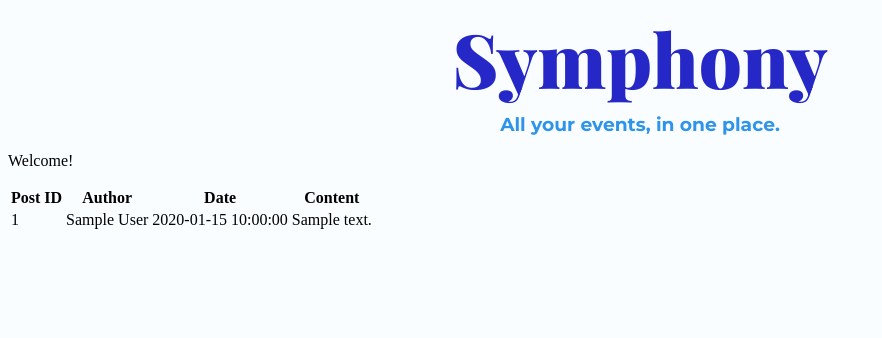
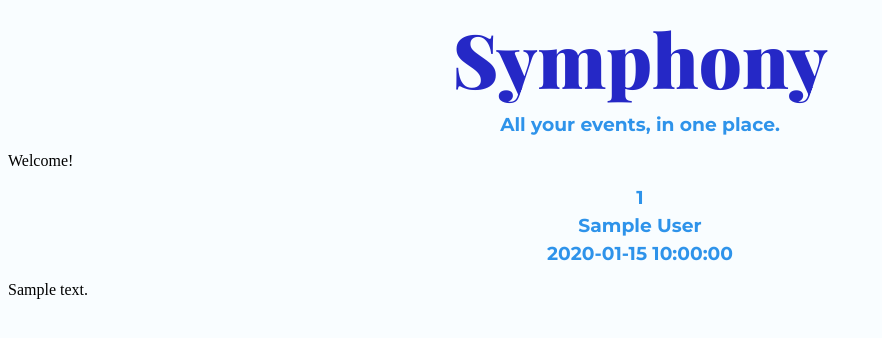
Before and after one commit to projectsymphony/projectsymphony.github.io, a PHP site: page / in a window 1280 px wide. Shown: the top 338 px of the page, without its empty margins (0-882 px from the left). Run offline with PHP 8.4, Linux system fonts and the light colour scheme; tables that the repository leaves empty or names only in its code hold one stand-in row (values such as "Sample post").

Commit message:
changed table to div

```diff
--- a/index.php
+++ b/index.php
@@ -15,22 +15,28 @@
         $sql = "SELECT * FROM post";
         $result = mysqli_query($conn, $sql);
         if($result -> num_rows > 0){
-                echo " <table> ";
-                echo "     <tr> ";
-                echo "         <th>Post ID</th> ";
-                echo "         <th>Author</th> ";
-                echo "         <th>Date</th> ";
-                echo "         <th>Content</th> ";
-                echo "     </tr> ";
+                // echo " <table> ";
+                // echo "     <tr> ";
+                // echo "         <th>Post ID</th> ";
+                // echo "         <th>Author</th> ";
+                // echo "         <th>Date</th> ";
+                // echo "         <th>Content</th> ";
+                // echo "     </tr> ";
                 while ($rowArray = mysqli_fetch_array($result, MYSQLI_ASSOC)){
-                    echo "     <tr> ";
-                    echo "         <td>" . $rowArray[post_id] . "</td> ";
-                    echo "         <td>" . $rowArray[author] . "</td> ";
-                    echo "         <td>" . $rowArray[date] . "</td> ";
-                    echo "         <td>" . $rowArray[content] . "</td> ";
-                    echo "     </tr> ";
+                    echo "     <div class='event-block'>";
+                    echo "         <h3>" . $rowArray[post_id] . "</h3>";
+                    echo "         <h3>" . $rowArray[author] . "</h3>";
+                    echo "         <h3>" . $rowArray[date] . "</h3>";
+                    echo "         <p>" . $rowArray[content] . "</p>";
+                    echo "     </div>";
+
+                    // echo "     <tr> ";
+                    // echo "         <td>" . $rowArray[post_id] . "</td> ";
+                    // echo "         <td>" . $rowArray[author] . "</td> ";
+                    // echo "         <td>" . $rowArray[date] . "</td> ";
+                    // echo "         <td>" . $rowArray[content] . "</td> ";
+                    // echo "     </tr> ";
                 }
-                echo " <table> ";
         } else {
             die();
         }
```
